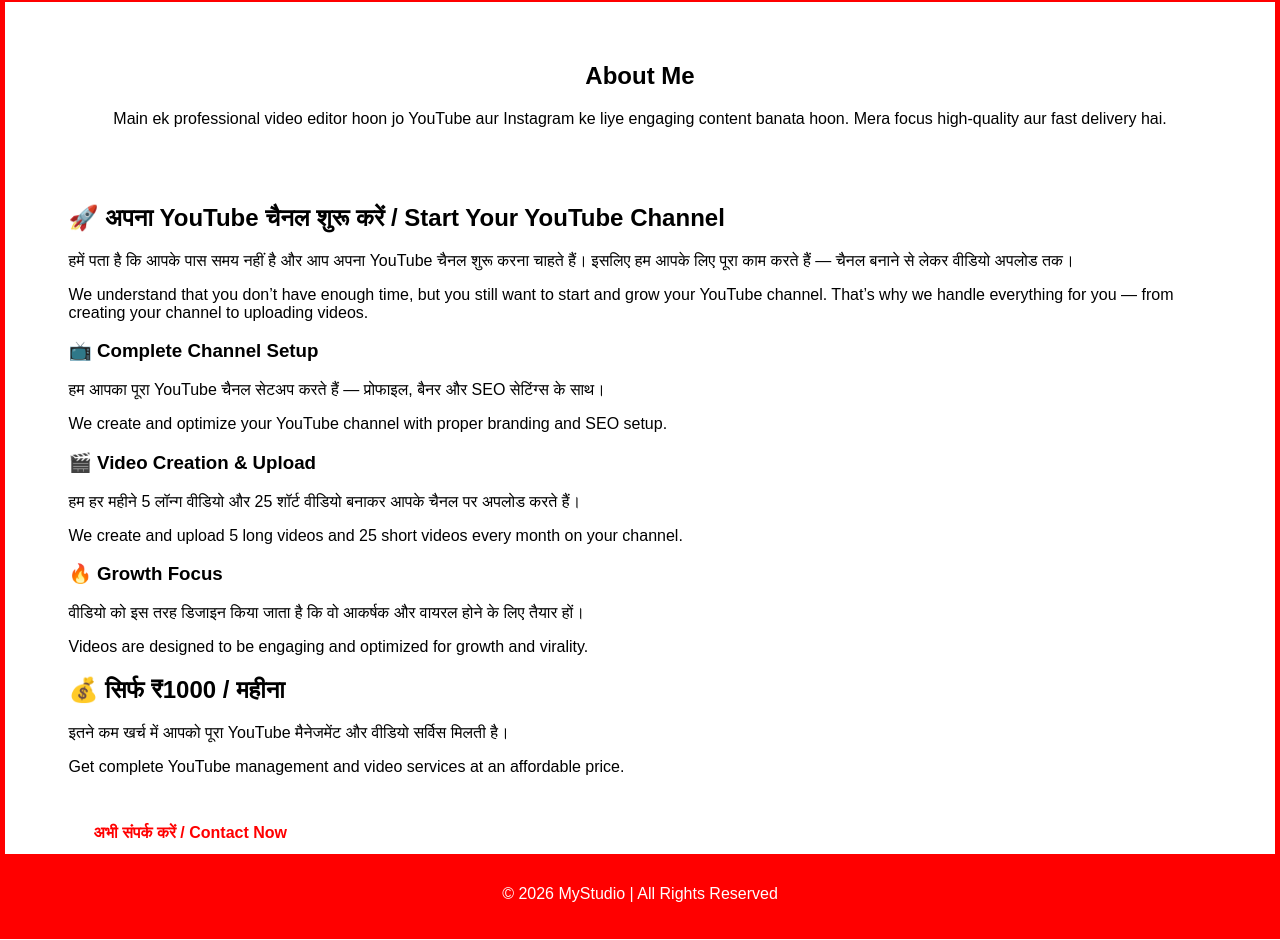
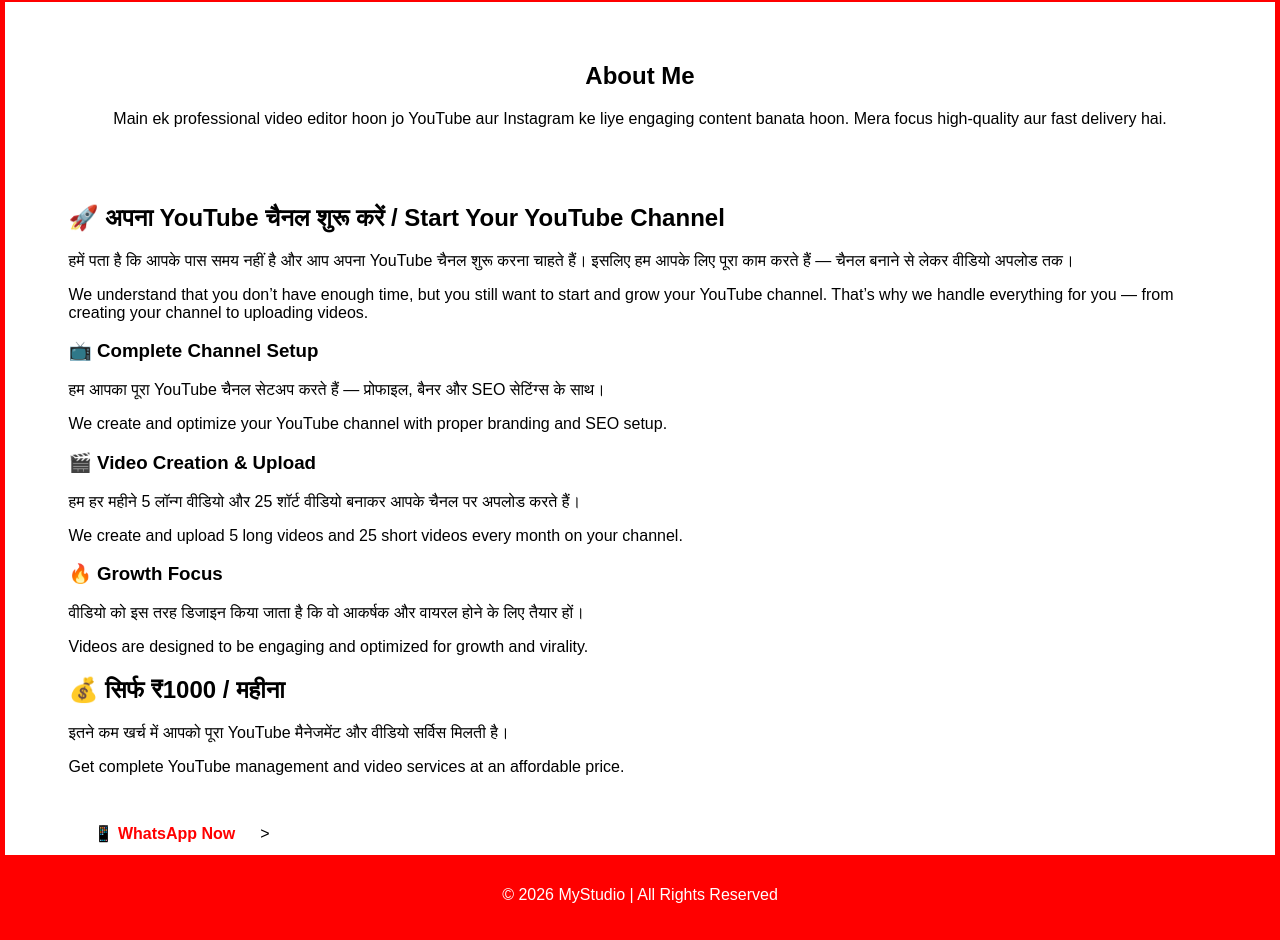
Before and after one commit to youvedio24/youvedio, a plain HTML site: page about.html in a window 1280 px wide. Shown: the part 61-1001 px from the top of the page. Drawn offline with Linux system fonts and the light colour scheme.

Commit message:
Add files via upload

```diff
--- a/about.html
+++ b/about.html
@@ -92,9 +92,10 @@
             </p>
         </div>
 
-         <a href="https://wa.me/8839879591" class="btn" target="_blank">
-            अभी संपर्क करें / Contact Now
-            </a>
+         <a href="https://api.whatsapp.com/send?phone=8839879591&text=Hello%20I%20want%20video%20service"
+   class="btn" target="_blank">
+   📱 WhatsApp Now
+</a>>
 
     </div>
 </section>
```
Also changed, not shown: contact.html (+4 -3 lines), index.html (+4 -3 lines).
